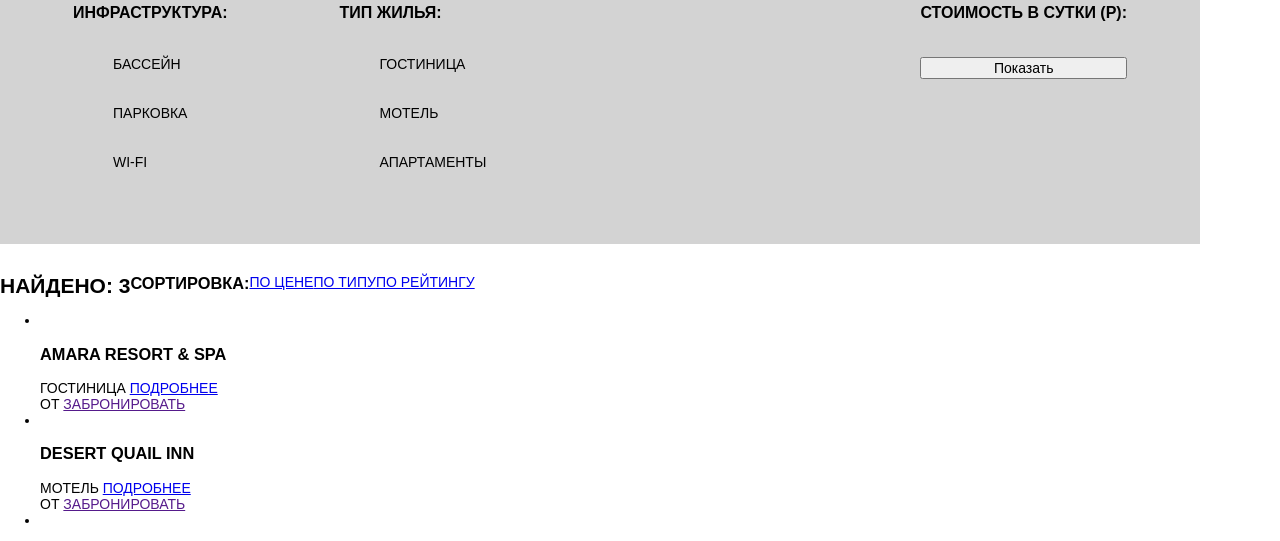
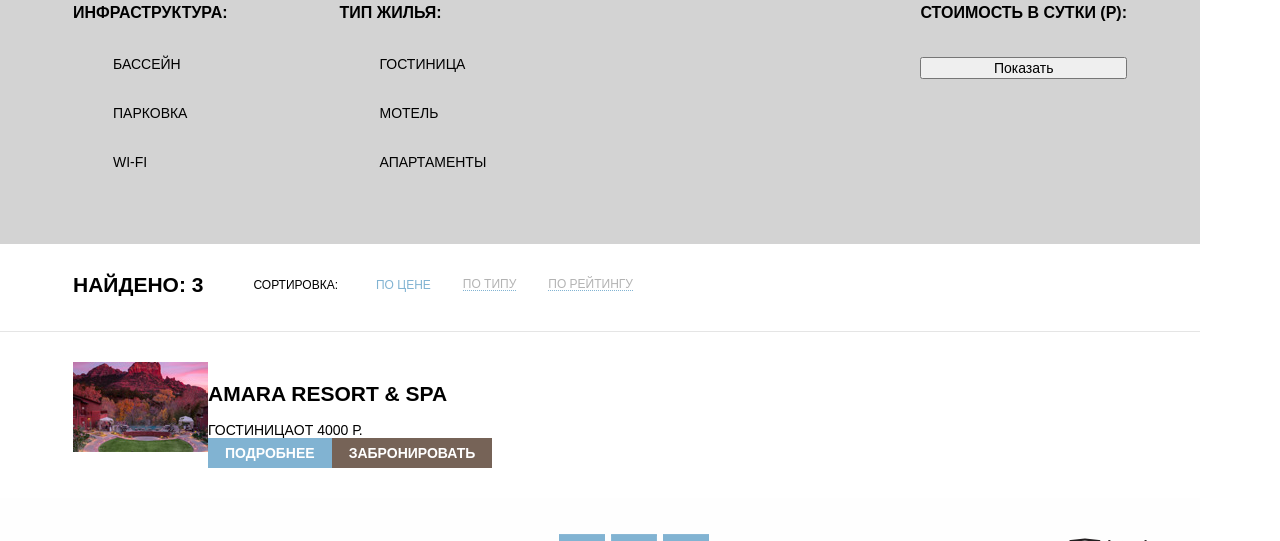
Before and after one commit to arcticstormx/practice_2_sedona, a plain HTML site: page hotels.html in a window 1280 px wide. Shown: the part 86-627 px from the top of the page. Drawn offline with Linux system fonts and the light colour scheme.

Commit message:
Adding CSS to hotels section

```diff
--- a/css/styles.css
+++ b/css/styles.css
@@ -48,7 +48,7 @@ body {
 }
 
 .bold-text {
-    line-height: 31px;
+    line-height: 21px;
     font-size: 21px;
     font-weight: 700;
     text-transform: uppercase;
@@ -58,6 +58,11 @@ body {
     line-height: 14px;
     font-size: 14px;
     font-weight: 400;
+}
+
+.wrapper {
+    padding-right: 73px;
+    padding-left: 73px;
 }
 
 /*классы хэдера*/
@@ -87,7 +92,7 @@ body {
 	flex-grow: 1;
 
 	margin: 0;
-	padding: 0 72px;
+	padding: 0;
 
 	list-style: none;
 
@@ -133,6 +138,10 @@ body {
 .sedona-summary__intro-text {
     margin: 0;
     padding: 0;
+}
+
+.sedona-summary__intro-text .bold-text {
+    line-height: 31px;
 }
 
 .sedona-summary__intro-text p {
@@ -344,8 +353,6 @@ body {
     flex-direction: row;
 
     margin-bottom: 30px;
-    padding-right: 73px;
-    padding-left: 73px;
     padding-top: 30px;
     padding-bottom: 30px;
 
@@ -417,15 +424,26 @@ body {
 }
 
 .sorting {
+    padding-bottom: 36px;
+
     display: flex;
     flex-direction: row;
+    align-items: center;
+
+    border-bottom: 1px solid #e5e5e5;
 }
 
 .sorting h3 {
     margin: 0;
+    margin-right: 38px;
+
+    font-size: 12px;
+    line-height: 12px;
+    font-weight: normal;
 }
 
 .sorting__result {
+    margin-right: 50px;
     font-size: 21px;
     font-weight: 700;
 }
@@ -435,7 +453,108 @@ body {
     padding: 0;
     display: flex;
     flex-direction: row;
+    align-items: center;
+
     list-style: none;
+}
+
+.sorting__option {
+    font-size: 12px;
+    line-height: 12px;
+
+    color: rgba(0,0,0,0.3);
+    text-decoration: none;
+    border-bottom: 1px dotted #81b3d2;
+}
+
+.sorting__option:not(:first-child) {
+    margin-left: 32px;
+}
+
+.sorting__option--active {
+    color: #81b3d2;
+    border: none;
+}
+
+.hotels-list {
+    margin: 0;
+    padding: 0;
+
+    list-style: none;
+}
+
+.hotels-list__item {
+    padding-top: 30px;
+    padding-bottom: 30px;
+}
+
+.hotel {
+    display: flex;
+    flex-direction: row;
+}
+
+.hotel__description {
+    display: flex;
+}
+
+.hotel__desc-container {
+    display: flex;
+    flex-direction: column;
+}
+
+.hotel__name {
+    margin-bottom: 18px;
+}
+
+.hotel__desc-container div {
+    display: flex;
+    flex-direction: row;
+    flex-wrap: wrap;
+}
+
+.hotel__rating {
+    display: flex;
+    flex-direction: column;
+}
+
+.hotel-btn-about {
+    padding-top: 8px;
+    padding-bottom: 8px;
+    padding-right: 17px;
+    padding-left: 17px;
+
+    display: block;
+
+    color: #ffffff;
+
+    font-size: 14px;
+    line-height: 14px;
+    font-weight: 700;
+
+    text-align: center;
+    text-transform: uppercase;
+    text-decoration: none;
+    background-color: #81b3d2;
+}
+
+.hotel-btn-book {
+    padding-top: 8px;
+    padding-bottom: 8px;
+    padding-right: 17px;
+    padding-left: 17px;
+
+    display: block;
+
+    color: #ffffff;
+
+    font-size: 14px;
+    line-height: 14px;
+    font-weight: 700;
+
+    text-align: center;
+    text-transform: uppercase;
+    text-decoration: none;
+    background-color: #766357;
 }
 
 /* начало классов футера */
--- a/hotels.html
+++ b/hotels.html
@@ -8,7 +8,7 @@
 	<link rel="stylesheet" href="css/styles.css">
 </head>
 <body>
-	<header class="main-header">
+	<header class="wrapper main-header">
         <nav class="main-nav">
             <ul class="site-nav">
                 <li><a href="index.html">Информация</a></li>
@@ -25,7 +25,8 @@
     </header>
 
 	<main class="hotels-main">
-		<section class="filters">
+		<section class="wrapper filters">
+            <h3 class="visually-hidden">Фильтр для поиска отеля</h3>
 			<form action="#" method="get">
                 <div class="filters__container">
     				<fieldset class="filters__utilities">
@@ -67,8 +68,8 @@
 		</section>
 
 		<section class="hotels">
-			<div class="sorting">
-                <span class="sorting__result">Найдено: 3</span>
+			<div class="wrapper sorting">
+                <span class="bold-text sorting__result">Найдено: 3</span>
 
                 <h3>Сортировка:</h3>
                 <div class="sorting__options">
@@ -84,19 +85,21 @@
             </div>
 
             <ul class="hotels-list">
-                <li class="hotels-list__item hotel">
+                <li class="wrapper hotels-list__item hotel">
                     <div class="hotel__description">
                         <div class="hotel__img-container">
-                            <img class="hotel__img" src="" alt="">
+                            <img class="hotel__img" src="img/hotel-amara.jpg" alt="Фото Amara Resort & SPA" width="135" height="90">
                         </div>
-                        <h3 class="hotel__name">Amara Resort & SPA</h3>
-                        <div>
-                            <span class="hotel__type">Гостиница</span>
-                            <a href="#">Подробнее</a>
-                        </div>
-                        <div>
-                            <span class="hotel__price">ОТ</span>
-                            <a href="">Забронировать</a>
+                        <div class="hotel__desc-container">
+                            <h3 class="bold-text hotel__name">Amara Resort & SPA</h3>
+                            <div>
+                                <span class="hotel__type">Гостиница</span>
+                                <span class="hotel__price">ОТ 4000 Р.</span>
+                            </div>
+                            <div>
+                                <a class="hotel-btn-about" href="#">Подробнее</a>
+                                <a class="hotel-btn-book" href="#">Забронировать</a>
+                            </div>
                         </div>
                     </div>
                     <div class="hotel__rating">
@@ -109,52 +112,7 @@
                         <div class="hotel__rating-score"></div>
                     </div>
                 </li>
-                <li class="hotels-list__item hotel">
-                    <div class="hotel__description">
-                        <div class="hotel__img-container">
-                            <img class="hotel__img" src="" alt="">
-                        </div>
-                        <h3 class="hotel__name">Desert Quail Inn</h3>
-                        <div>
-                            <span class="hotel__type">Мотель</span>
-                            <a href="#">Подробнее</a>
-                        </div>
-                        <div>
-                            <span class="hotel__price">ОТ</span>
-                            <a href="">Забронировать</a>
-                        </div>
-                    </div>
-                    <div class="hotel__rating">
-                        <div class="hotel__stars"><span></span>
-                        <span></span>
-                        <span></span>
-                        </div>
-                        <div class="hotel__rating-score"></div>
-                    </div>
-                </li>
-                <li class="hotels-list__item hotel">
-                    <div class="hotel__description">
-                        <div class="hotel__img-container">
-                            <img class="hotel__img" src="" alt="">
-                        </div>
-                        <h3 class="hotel__name">Villas at Poco Diablo</h3>
-                        <div>
-                            <span class="hotel__type">Апартаменты</span>
-                            <a href="#">Подробнее</a>
-                        </div>
-                        <div>
-                            <span class="hotel__price">ОТ</span>
-                            <a href="">Забронировать</a>
-                        </div>
-                    </div>
-                    <div class="hotel__rating">
-                        <div class="hotel__stars">
-                            <span></span>
-                            <span></span>
-                        </div>
-                        <div class="hotel__rating-score"></div>
-                    </div>
-                </li>
+
             </ul>
 		</section>
 
```
Also changed, not shown: index.html (+1 -1 lines), img/hotel-amara.jpg (added), img/hotel-desert.jpg (added), img/hotel-villas.jpg (added).
